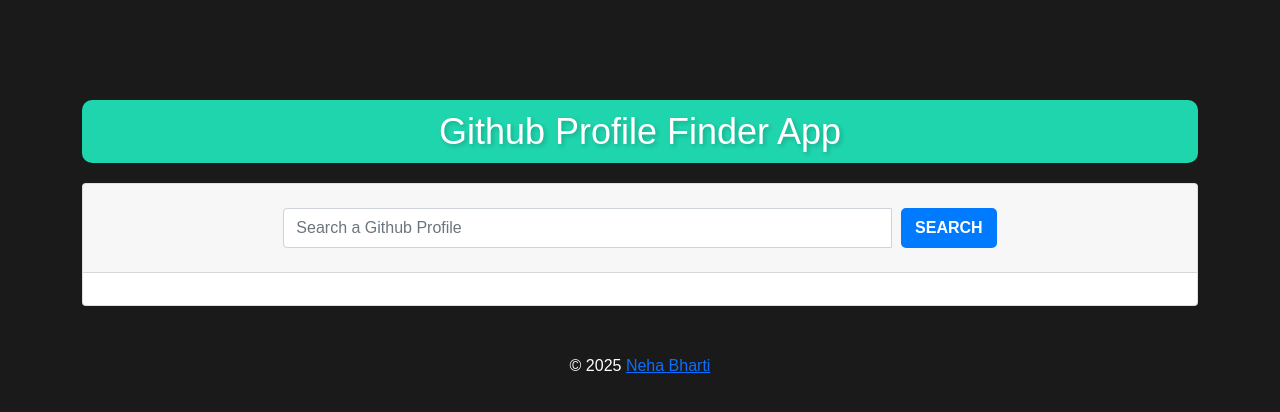
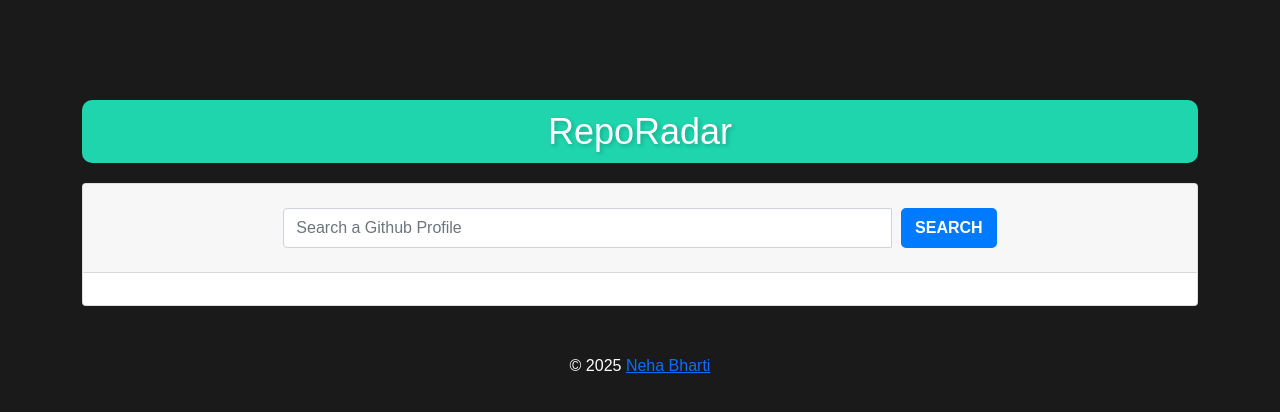
Before and after one commit to NehaBharti6930/Github_Profile_Finder, a plain HTML site: page index.html in a window 1280 px wide. Drawn offline with nearby package versions, Linux system fonts and the light colour scheme.

Commit message:
Update index.html

```diff
--- a/index.html
+++ b/index.html
@@ -15,11 +15,11 @@
 
     <link rel="stylesheet" href="style.css" />
 
-    <title>Github Profile Tracker</title>
+    <title>RepoRadar</title>
   </head>
   <body>
     <div class="container main">
-      <h1 class="title">Github Profile Finder App</h1>
+      <h1 class="title">RepoRadar</h1>
 
       <div class="card">
         <div class="card-header text-center">
```
